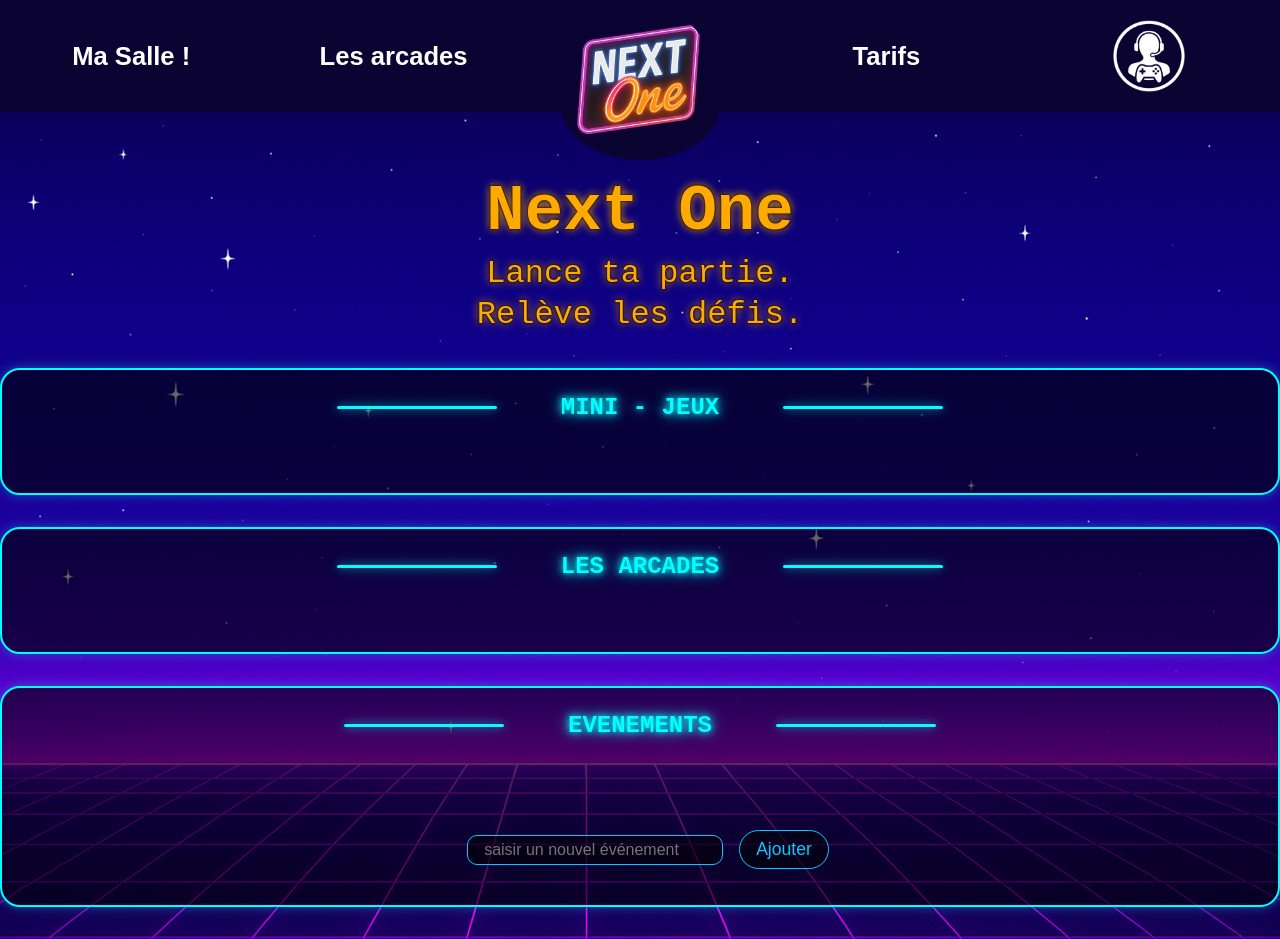
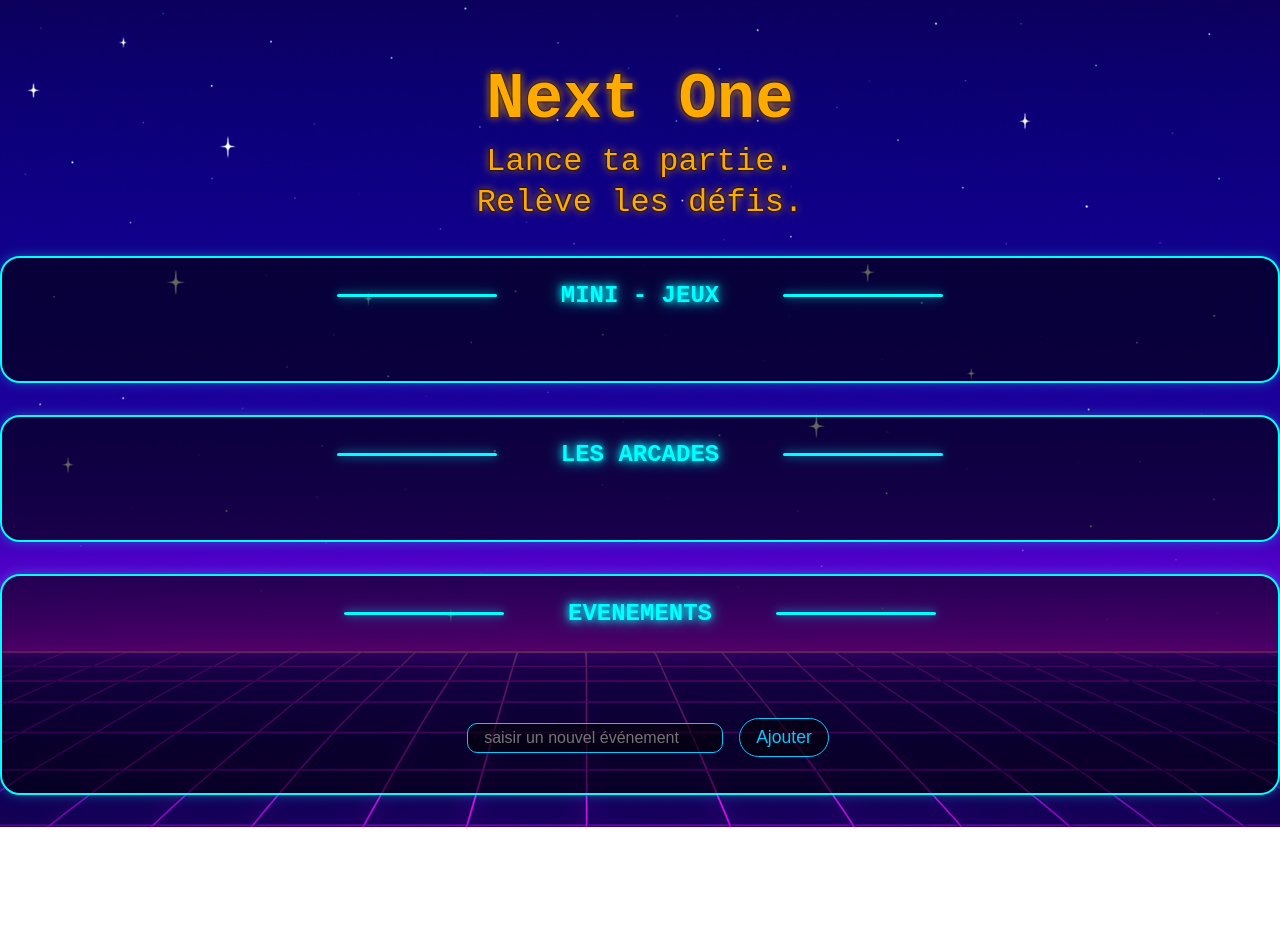
Before and after one commit to wildcodeschool-2025-03/nextOneBack, a React (Vite) app in the folder client/: page /HomePage in a window 1280 px wide. After the commit the page ends 827 px from the top, so only its background shows below. Built offline with nearby package versions, Linux system fonts and the light colour scheme.

Commit message:
feat: css modified

```diff
--- a/client/src/pages/HomePage.tsx
+++ b/client/src/pages/HomePage.tsx
@@ -1,14 +1,11 @@
 import ArcadeGamesBlock from "../components/Home/ArcadeGamesBlock";
 import EventsBlock from "../components/Home/EventsBlock";
 import MiniGamesBlock from "../components/Home/MiniGamesBlock";
-import Navbar from "../components/Navbar/Navbar";
 
 import "../components/Home/HomePage.css";
 
 export default function HomePage() {
   return (
-    <>
-      <Navbar />
     <main className="homepage">
       <div className="hero-banner">
         <h1>Next One</h1>
@@ -28,6 +25,5 @@
         <EventsBlock />
       </section>
     </main>
-    </>
   );
 }
```
Lines whose indentation alone changed are shown as unchanged.
